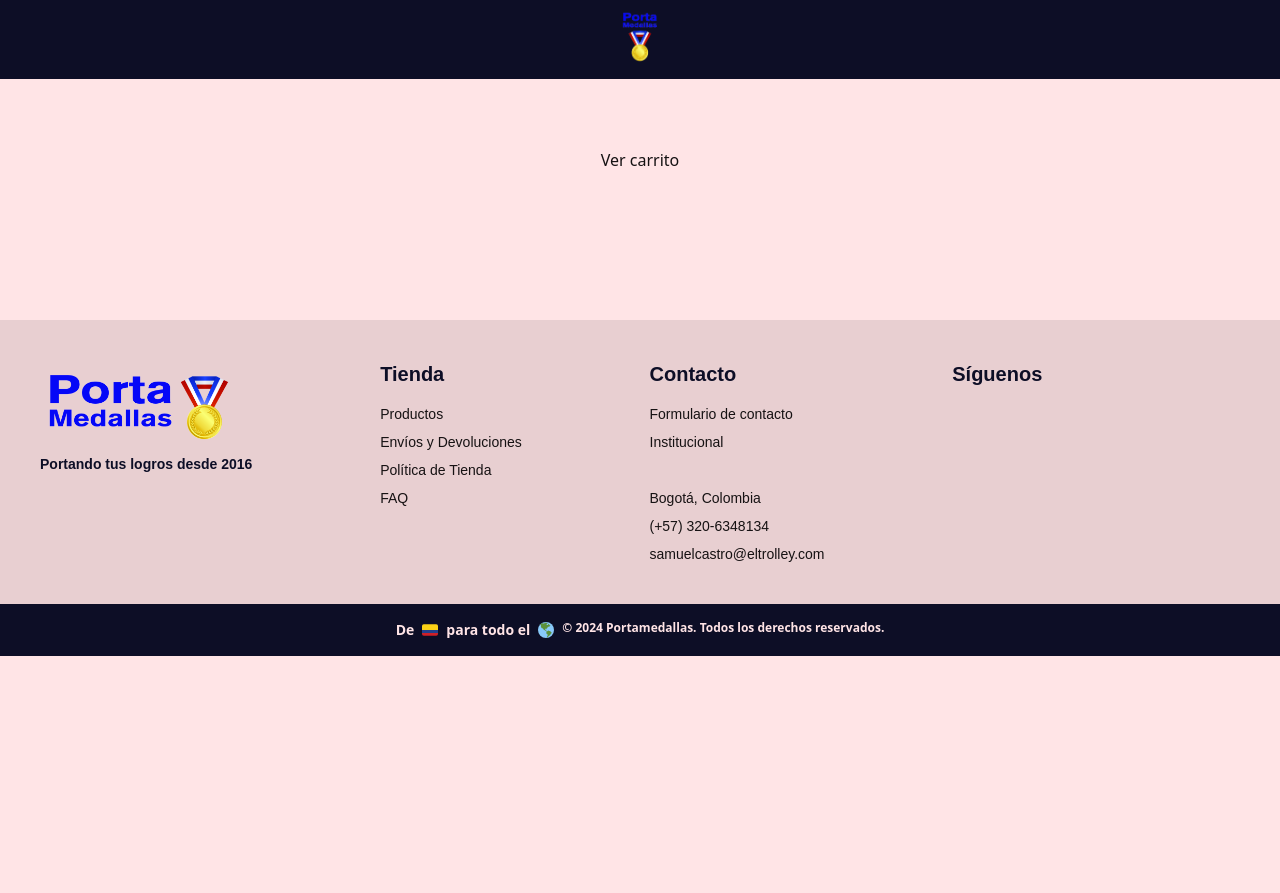
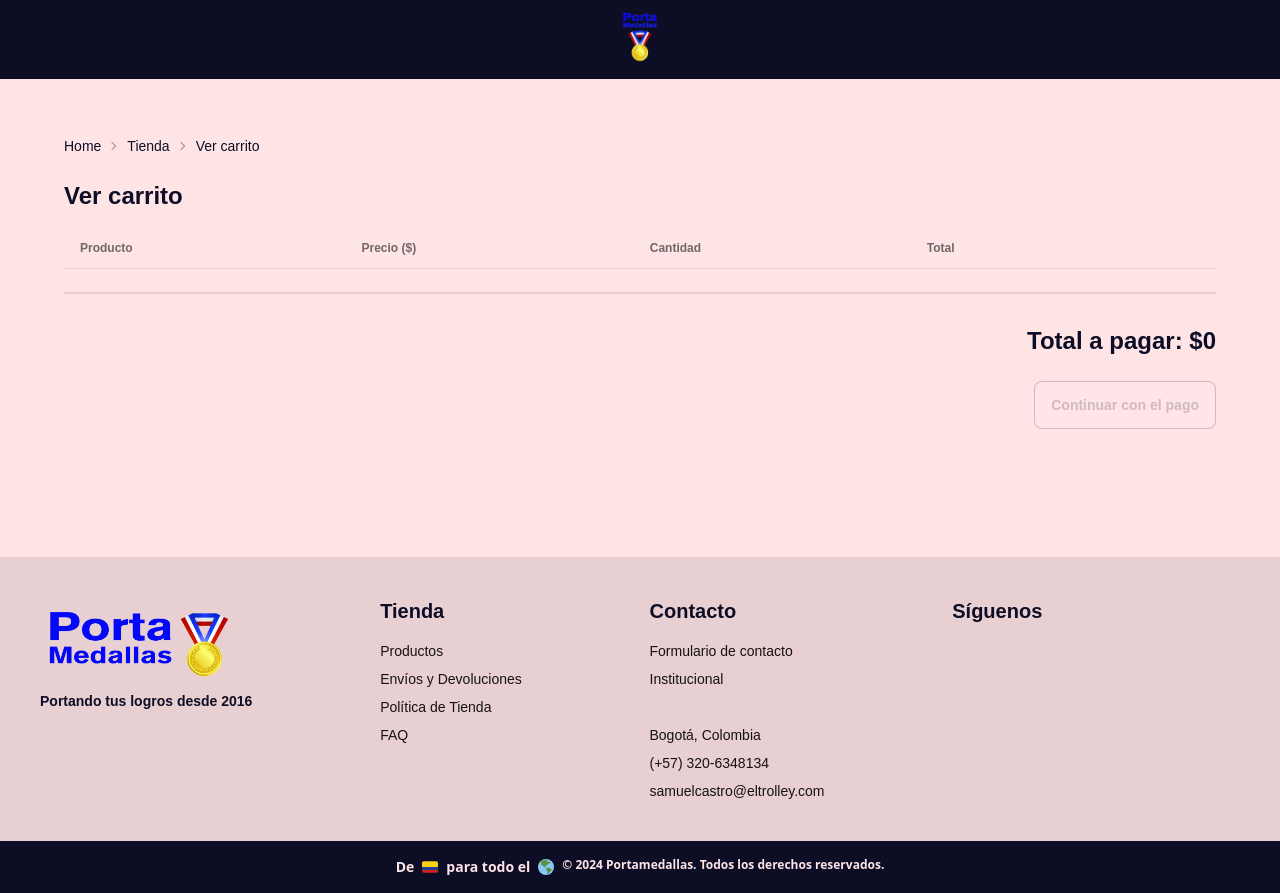
Before and after one commit to tmaldocena/portamedallas, a React (Vite) app: page /cart in a window 1280 px wide. Before the commit the page ends 800 px from the top, so only its background shows below. Built offline with nearby package versions, Linux system fonts and the light colour scheme; some icons are missing.

Commit message:
fix: adding items from viewItems, deleting item from cart

```diff
--- a/src/components/Card.jsx
+++ b/src/components/Card.jsx
@@ -1,37 +1,55 @@
 /* eslint-disable react/prop-types */
 import { useState } from "react"
 import { Link } from "react-router-dom";
-import  useCart  from "../hooks/useCart.js";
+import useCart from "../hooks/useCart.js";
 
 const Card = ({ item }) => {
     const { addToCart } = useCart()
 
     const [amount, setAmount] = useState(1);
+    const [showAlert, setShowAlert] = useState(false);
     const incrementCounter = () => setAmount(amount + 1);
     let decrementCounter = () => setAmount(amount - 1);
-    if( amount < 2 ) {
-      decrementCounter = () => setAmount(1);
+    if (amount < 2) {
+        decrementCounter = () => setAmount(1);
+    }
+
+    const addItem = (item, amount) => {
+        addToCart(item, amount)
+        setTimeout(() => {
+            setShowAlert(false)
+        }, 2000);
+        setShowAlert(true);
     }
 
     return (
         <div className="card lg:w-72 w-80 bg-base-100 shadow-xl">
+            {
+                showAlert && (
+                    <div className="toast z-10">
+                        <div className="alert alert-success">
+                            <span>Item agregado al carrito!</span>
+                        </div>
+                    </div>
+                )
+            }
             <Link to={'/item/' + item.id}>
-            <figure><img src={item.firstImage} alt="Portamedallas" /></figure>
+                <figure><img src={item.firstImage} alt="Portamedallas" /></figure>
             </Link>
             <div className="card-body">
                 <h2 className="card-title text-base">
-                    { item.tipo }
+                    {item.tipo}
                 </h2>
-                <p>${ item.valor }</p>
+                <p>${item.valor}</p>
                 <div className="card-actions justify-between items-center">
                     <div>
-                        <button className="btn btn-sm btn-square" onClick={ decrementCounter }>-</button>
-                        <span className="px-2 bg-base-100">{ amount }</span>
-                        <button className="btn btn-sm btn-square" onClick={ incrementCounter }>+</button>
+                        <button className="btn btn-sm btn-square" onClick={decrementCounter}>-</button>
+                        <span className="px-2 bg-base-100">{amount}</span>
+                        <button className="btn btn-sm btn-square" onClick={incrementCounter}>+</button>
                     </div>
-                    <button className="btn btn-outline btn-sm btn-primary" onClick={() => addToCart(item)}>
-                    <box-icon name="cart" color="#555" />
-                    Agregar
+                    <button className="btn btn-outline btn-sm btn-primary" onClick={() => addItem(item, amount)}>
+                        <box-icon name="cart" color="#555" />
+                        Agregar
                     </button>
                 </div>
             </div>
--- a/src/components/Navbar.jsx
+++ b/src/components/Navbar.jsx
@@ -89,7 +89,7 @@ const Navbar = () => {
 
                             <li className='btn btn-sm btn-accent mb-4' onClick={() => clearCart()}><a>Vaciar Carrito</a></li>
 
-                            <li className='btn btn-primary'><Link to='/cart'>Ver Carrito</Link></li>
+                            <li className={cart.length === 0 ? 'btn btn-disabled btn-outline' : 'btn btn-primary'  }><Link to='/cart'>Ver Carrito</Link></li>
                         </ul>
                     </div>
                 </div>
--- a/src/context/cart.jsx
+++ b/src/context/cart.jsx
@@ -9,12 +9,12 @@ export const CartContext = createContext();
 export function CartProvider ({ children }) {
     const [cart, setCart] = useState([]);
 
-    const addToCart = product => {
+    const addToCart = (product, quantity) => {
         const productInCart = cart.findIndex(item => item.id === product.id)
 
         if(productInCart >= 0){
             const newCart = structuredClone(cart);
-            newCart[productInCart].quantity += 1;
+            newCart[productInCart].quantity += quantity;
             return setCart(newCart);
         }
 
@@ -22,10 +22,14 @@ export function CartProvider ({ children }) {
             ...prevState,
             {
                 ...product,
-                quantity: 1
+                quantity: quantity
             }
         ]))
 
+    }
+
+    const removeCart = product => {
+        setCart( prevState => prevState.filter(item => item.id !== product.id))
     }
 
     const clearCart = () => {
@@ -45,6 +49,7 @@ export function CartProvider ({ children }) {
             cart,
             addToCart,
             clearCart,
+            removeCart,
             getTotal
         }}>
             {children}
--- a/src/pages/CheckCart.jsx
+++ b/src/pages/CheckCart.jsx
@@ -1,20 +1,77 @@
+import { Link } from "react-router-dom";
 import UseCart from "../hooks/useCart"
 
+//* HACER LA VISTA DEL CARRITO!
 
 const CheckCart = () => {
-    const { cart } = UseCart()
+    const { cart, getTotal, removeCart } = UseCart()
+
+    const getCurrency = (price) => {
+        return new Intl.NumberFormat('es-ES', { style: 'currency', currency: 'COP', currencyDisplay: 'narrowSymbol' }).format(price);
+    }
 
     return (
-        <div className="hero min-h-80">
-            <h2>Ver carrito</h2>
-            <ul>
+        <div className="w-full lg:px-16 px-8 py-32 align-middle place-content-evenly text-primary font-open">
+            <div className="text-sm breadcrumbs">
+                <ul>
+                    <li><Link to='/'>Home</Link></li>
+                    <li><Link to='/tienda'>Tienda</Link></li>
+                    <li>Ver carrito</li>
+                </ul>
+            </div>
+            <h2 className="text-2xl font-bold my-4">Ver carrito</h2>
+            <div className="overflow-x-auto" >
+                <table className="table">
+                    {/* head */}
+                    <thead>
+                        <tr>
+                            <th>Producto</th>
+                            <th>Precio ($)</th>
+                            <th>Cantidad</th>
+                            <th>Total</th>
+                            <th></th>
+                        </tr>
+                    </thead>
+                    <tbody>
+                        {cart.map((prod, index) => {
+                            return (
+                                <tr key={index}>
+                                    <td>
+                                        <div className="flex items-center gap-3">
+                                            <div className="avatar">
+                                                <div className="rounded-xl w-12 h-12">
+                                                    <img src={prod.firstImage} alt="imagen de portamedalla" />
+                                                </div>
+                                            </div>
+                                            <h5>{prod.tipo}</h5>
+                                        </div>
+                                    </td>
+                                    <td>
+                                        <span >{getCurrency(prod.valor)}</span>
 
-            { cart.map((prod, index) => {
-                return (
-                    <li key={index}>{prod.tipo}</li>
-                )
-            })}
-            </ul>
+                                    </td>
+                                    <td>
+                                        {prod.quantity}
+                                    </td>
+                                    <th>
+                                        <span className="">{getCurrency(prod.valor * prod.quantity)}</span>
+                                    </th>
+                                    <th>
+                                        <div className="tooltip tooltip-primary" data-tip="Remover producto">
+                                            <button className="btn btn-circle btn-sm" onClick={ () => removeCart(prod) }><box-icon name='x'></box-icon></button>
+                                        </div>
+                                    </th>
+                                </tr>
+                            )
+                        })}
+                    </tbody>
+                </table>
+            </div>
+            <div className="divider" />
+            <div className="w-full text-right">
+                <h5 className="text-2xl font-bold my-6">Total a pagar: ${getTotal()}</h5>
+                <button className={ cart.length == 0 ? "btn btn-disabled btn-outline" : "btn btn-primary"}>Continuar con el pago</button>
+            </div>
         </div>
     )
 }
--- a/src/pages/ViewItem.jsx
+++ b/src/pages/ViewItem.jsx
@@ -3,13 +3,31 @@ import products from '../utils/products.json';
 import { useLocation } from 'react-router-dom';
 import ViewImage from '../components/product/ViewImage';
 import { Link } from 'react-router-dom';
+import UseCart from '../hooks/useCart';
 
 
 const ViewItem = () => {
 
+    const { addToCart } = UseCart()
+
     const [item, setItem] = useState({});
     const location = useLocation();
 
+    const [amount, setAmount] = useState(1);
+    const [showAlert, setShowAlert] = useState(false);
+    const incrementCounter = () => setAmount(amount + 1);
+    let decrementCounter = () => setAmount(amount - 1);
+    if (amount < 2) {
+        decrementCounter = () => setAmount(1);
+    }
+
+    const addItem = (item, amount) => {
+        addToCart(item, amount)
+        setTimeout(() => {
+            setShowAlert(false)
+        }, 2000);
+        setShowAlert(true);
+    }
 
     useEffect(() => {
         setItem(products.find((item) => item.id === location.pathname.slice(6)));
@@ -17,6 +35,15 @@ const ViewItem = () => {
 
     return (
         <div className="min-h-screen bg-base-200 px-16 py-24">
+            {
+                showAlert && (
+                    <div className="toast z-10">
+                        <div className="alert alert-success">
+                            <span>Item agregado al carrito!</span>
+                        </div>
+                    </div>
+                )
+            }
             <div className="flex flex-col lg:flex-row gap-x-12 items-center justify-evenly pb-8">
                 <div>
                     <div className="text-sm breadcrumbs">
@@ -34,15 +61,19 @@ const ViewItem = () => {
                     <h1 className="text-4xl font-bold">{item.tipo || 'Product'}</h1>
                     <span>{item.id}</span>
                     <h3 className='my-4 text-3xl'>${item.valor}</h3>
-                    <label className="w-auto flex flex-row my-4">
+                    <label className="w-auto flex flex-row items-center my-4">
                         <div className="label">
                             <span className="label-text">Cantidad:</span>
                         </div>
-                        <input type="number" name="amount" min={1} className="input input-bordered w-1/4" />
+                        <div className='flex flex-row items-center'>
+                            <button className="btn btn-square" onClick={decrementCounter}><box-icon name='minus'></box-icon></button>
+                            <span className="px-2 bg-base-200">{amount}</span>
+                            <button className="btn btn-square" onClick={incrementCounter}><box-icon name='plus'></box-icon></button>
+                        </div>
                     </label>
                     <div className='flex flex-col gap-4'>
-                        <button className='btn btn-primary'><box-icon name="cart" color="#FFF" />Agregar al carrito</button>
-                        <button className='btn btn-secondary'>Comprar ahora</button>
+                        <button className='btn btn-primary' onClick={ () => addItem(item, amount) }><box-icon name="cart" color="#FFF"/>Agregar al carrito</button>
+                        <Link to='/cart' className='btn btn-secondary' onClick={ () => addItem(item, amount) }>Comprar ahora</Link>
                     </div>
                 </div>
             </div>
```
